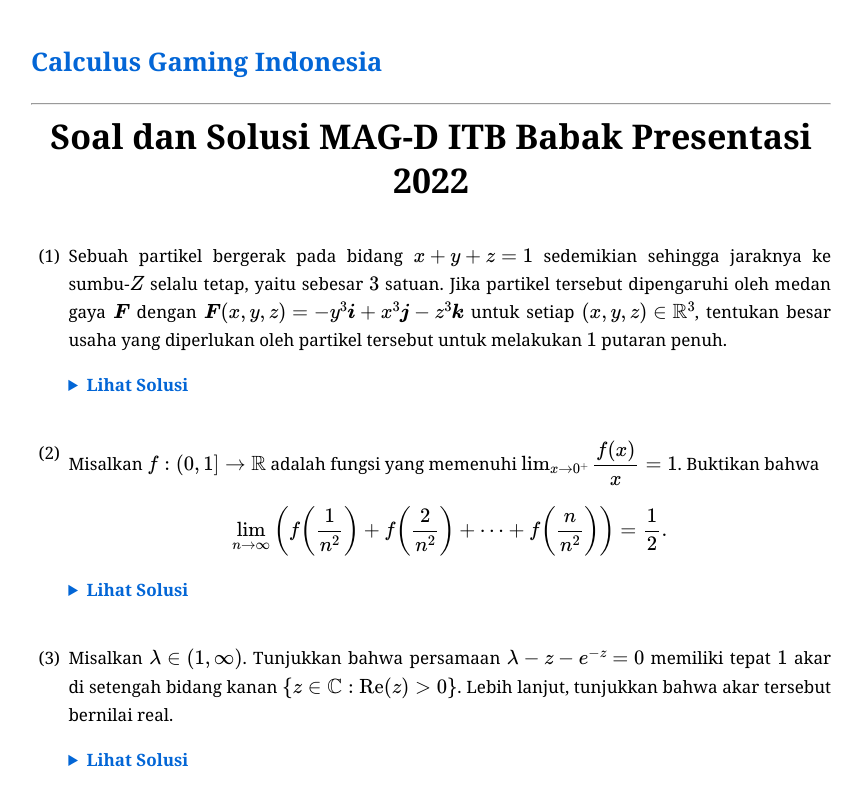
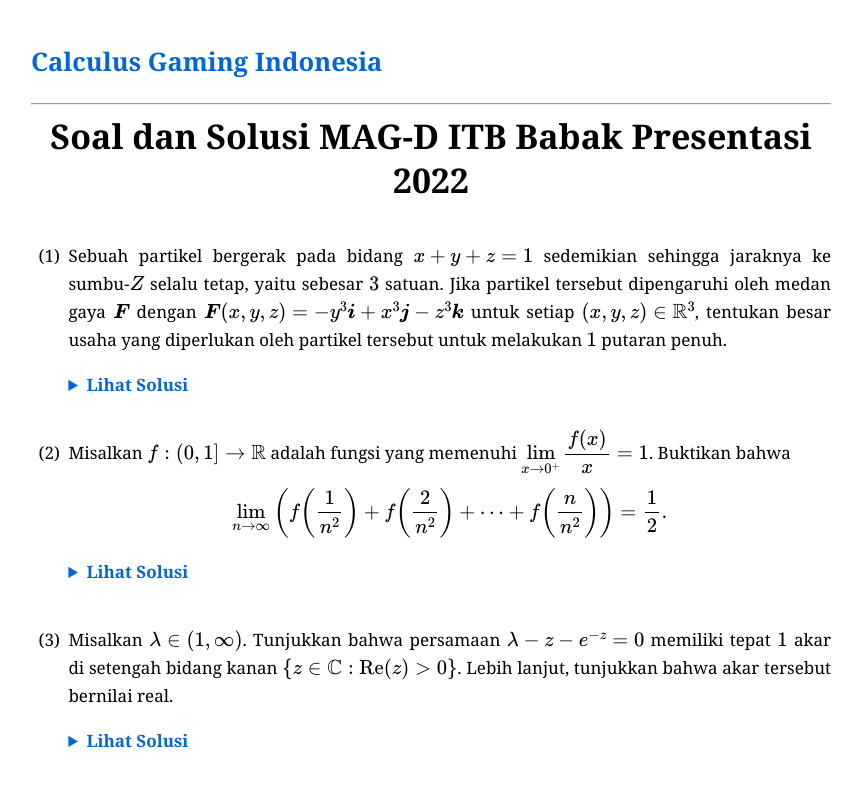
Before and after one commit to calculusgamingindonesia/calculusgamingindonesia.github.io, a Jekyll site: the page built from _posts/2026-07-03-magd-itb-pre-2022.md, in a window 1280 px wide. Shown: the top 806 px of the page, without its empty margins (209-1071 px from the left). Built offline with Jekyll 4.4.1, drawn with Linux system fonts in a browser that asks for light colours; some web fonts are replaced.

Commit message:
Update 2026-07-03-magd-itb-pre-2022.md

```diff
--- a/_posts/2026-07-03-magd-itb-pre-2022.md
+++ b/_posts/2026-07-03-magd-itb-pre-2022.md
@@ -16,7 +16,7 @@ urutan: 304
    Solusi diserahkan kepada pembaca sebagai latihan.
    </div></details>
 
-2. Misalkan $f:(0, 1]\to\mathbb{R}$ adalah fungsi yang memenuhi $\lim_{x\to0^+}\dfrac{f(x)}{x}=1$. Buktikan bahwa
+2. Misalkan $f:(0, 1]\to\mathbb{R}$ adalah fungsi yang memenuhi $\smash{\displaystyle\lim_{x\to0^+}\dfrac{f(x)}{x}=1}$. Buktikan bahwa
 
    $$\lim_{n\to\infty}\bigg(f\bigg(\dfrac{1}{n^2}\bigg)+f\bigg(\dfrac{2}{n^2}\bigg)+\cdots+f\bigg(\dfrac{n}{n^2}\bigg)\bigg)=\dfrac{1}{2}.$$
 
```
